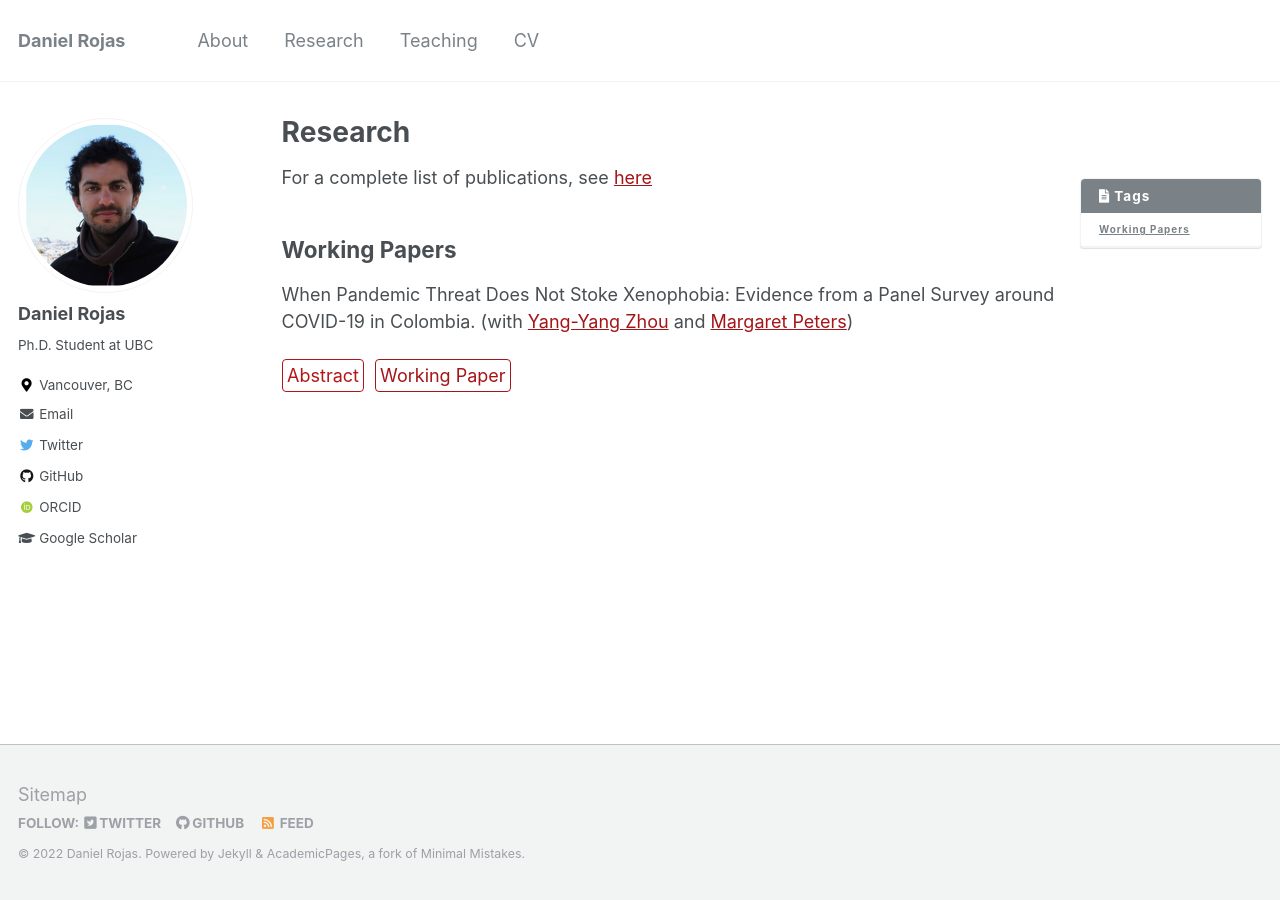
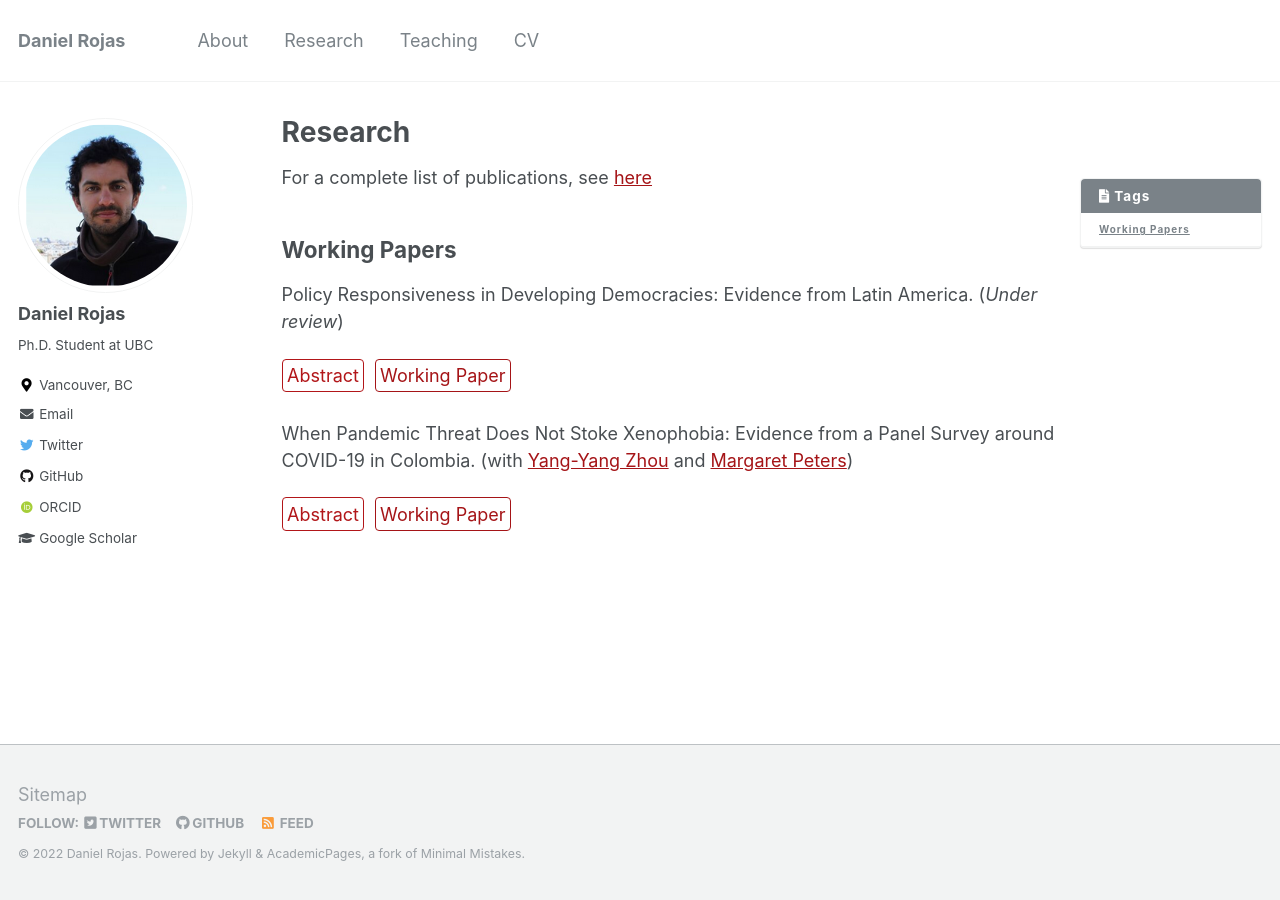
Before and after one commit to danielrojaslozano/danielrojaslozano.github.io, a Jekyll site: the page built from _pages/research.md, in a window 1280 px wide. Built offline with Jekyll 4.4.1, drawn with Linux system fonts in a browser that asks for light colours; some web fonts are replaced.

Commit message:
Update research.md

```diff
--- a/_pages/research.md
+++ b/_pages/research.md
@@ -50,6 +50,12 @@ For a complete list of publications, see [here](https://scholar.google.com/citat
 
 ## Working Papers
 
+Policy Responsiveness in Developing Democracies: Evidence from Latin America. (*Under review*)
+<br />
+<details><summary>Abstract</summary><p> The literature on government responsiveness to public preferences has tended to treat responsiveness as a unitary phenomenon, asking whether or to what degree governments respond. In this paper, I argue that government responsiveness is likely to be unevenly distributed geographically. First, government responsiveness is absent in places controlled by non-state actors. Second, responsiveness decreases with voters' abstention. I provide empirical support for my arguments using administrative data from over 1,000 municipalities and more than four million administrative records of a CCT program in Colombia. I also examine responsiveness at the country level. I show that, in Latin American countries where the electorate is at the left side of the government's ideological position, governments redistribute more. My findings on unequal responsiveness have implications for subnational socioeconomic inequalities.</p>
+</details> &nbsp;
+[Working Paper](https://osf.io/qpzc2){: .btn--research}
+
 When Pandemic Threat Does Not Stoke Xenophobia: Evidence from a Panel Survey around COVID-19 in Colombia. (with [Yang-Yang Zhou](https://www.yangyangzhou.com/) and [Margaret Peters](http://www.maggiepeters.com/))
 <br />
 <details><summary>Abstract</summary><p> How has the COVID-19 pandemic affected attitudes of host citizens towards refugees and migrants? A large literature, mostly in Global North contexts, links disease threat with increased xenophobia. Indeed, recent studies on the effects of COVID-19 have found an increase in hate crimes and anti-migrant attitudes, particularly when political elites exclude and blame migrants for the pandemic. We examine the case of Venezuelan migrants in Colombia, in which elite rhetoric and immigration policies have been largely inclusive. Using a panel experimental survey of 374 Colombian respondents, supplemented by 550 new respondents at endline, we find no evidence that exposure to COVID-19 changes Colombians' attitudes towards Venezuelans, even if the respondents were directly affected by COVID. In fact, we find some evidence of empathy. Our research implies that xenophobia in reaction to pandemics is not a foregone conclusion, but likely a product of political scapegoating.</p>
```
